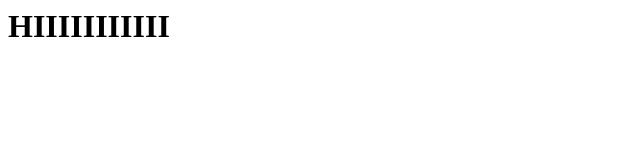
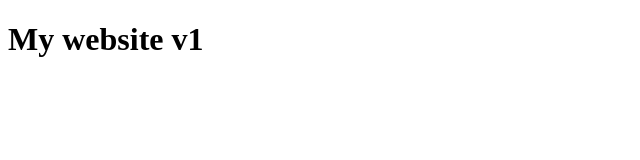
Before and after one commit to a1029acc/mysite, a plain HTML site: page index.html in a window 1280 px wide. Shown: the whole page, without its empty margins (0-640 px from the left). Drawn offline with Linux system fonts and the light colour scheme.

Commit message:
v1 is here

```diff
--- a/index.html
+++ b/index.html
@@ -1 +1,11 @@
-<h1>HIIIIIIIIIII</h1>
+<!DOCTYPE html>
+<html lang="en">
+<head>
+    <meta charset="UTF-8">
+    <meta name="viewport" content="width=device-width, initial-scale=1.0">
+    <title>MY site</title>
+</head>
+<body>
+    <h1>My website v1</h1>
+</body>
+</html>
```
Also changed, not shown: 1 other file.
